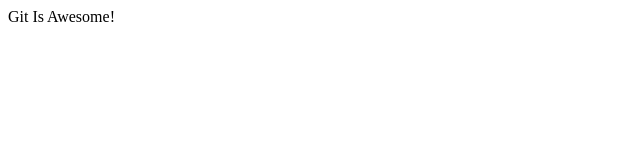
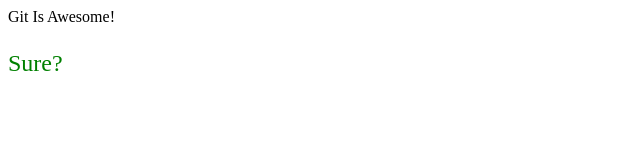
Before and after one commit to alizarazot/MyPage, a plain HTML site: page index.html in a window 1280 px wide. Shown: the full height of the page, 0-640 px from the left. Drawn offline with Linux system fonts and the light colour scheme.

Commit message:
Add styles

```diff
--- /dev/null
+++ b/css.css
@@ -0,0 +1,5 @@
+
+p {
+    color: green;
+    font-size: 24px;
+}
--- a/index.html
+++ b/index.html
@@ -5,8 +5,12 @@
     <meta http-equiv="X-UA-Compatible" content="IE=edge">
     <meta name="viewport" content="width=device-width, initial-scale=1.0">
     <title>My Awesome Page</title>
+
+    <link rel="stylesheet" href="./css.css">
 </head>
 <body>
     Git Is Awesome!
+
+    <p>Sure?</p>
 </body>
 </html>
```
